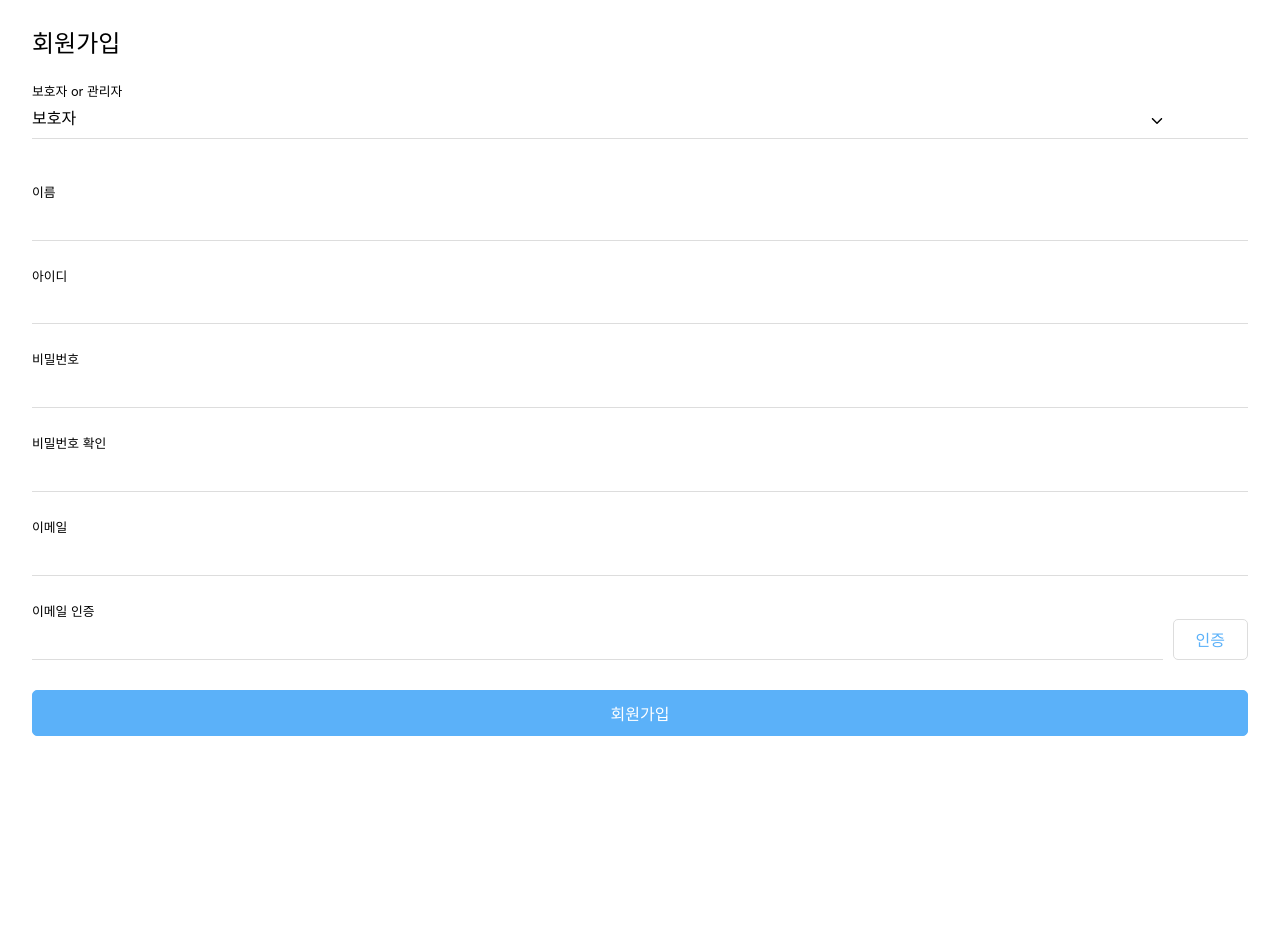
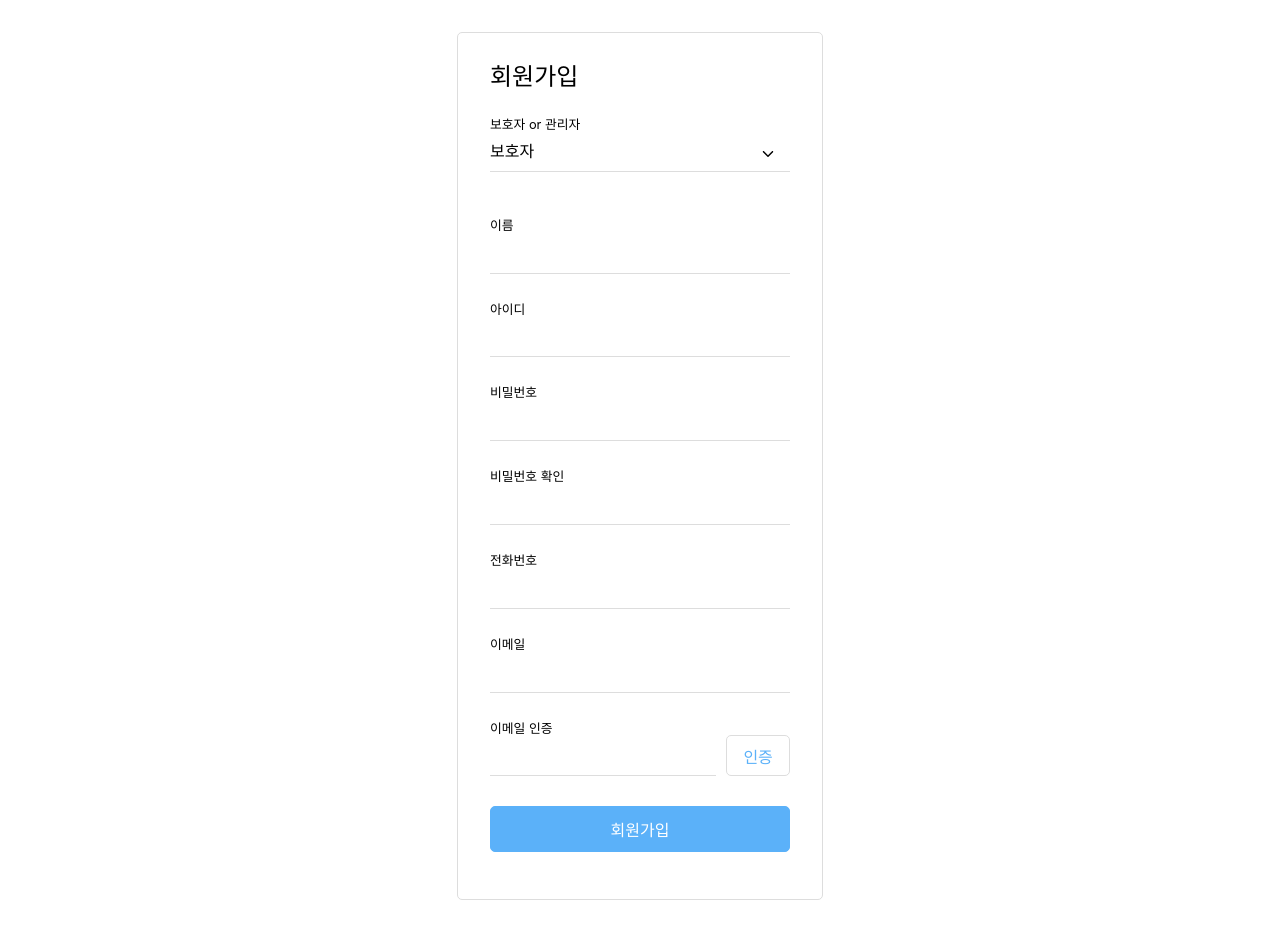
Before and after one commit to BBIYAC/anboo-react-frontend, a React (Create React App) app: page /signup in a window 1280 px wide. Before the commit the page ends 800 px from the top, so only its background shows below. Built offline with nearby package versions, Linux system fonts and the light colour scheme.

Commit message:
Add phonenumber in signup

```diff
--- a/src/components/atoms/Input/PhoneNumber.js
+++ b/src/components/atoms/Input/PhoneNumber.js
@@ -1,9 +1,14 @@
-import React from 'react';
+import React, {useState} from 'react';
 
 const PhoneNumber = () =>{
+    const [titPhone, setTitPhone] = useState('');
+    const onChange = (e) => {
+        setTitPhone(e.target.value);
+    };
     return(
         <React.Fragment>
-
+            <div className="tit-name">전화번호</div>
+            <input className="input-name" onChange={onChange} value={titPhone}></input>
         </React.Fragment>
     );
 };
--- a/src/index.css
+++ b/src/index.css
@@ -40,3 +40,13 @@ code {
   font-size: 1.5rem;
   margin-bottom: var(--margin-bottom);
 }
+
+/* Web View */
+@media screen and (min-width: 600px) {
+  body{
+    max-width: 300px;
+    border: var(--border-bottom);
+    border-radius: var(--border-radius);
+    margin: 2rem auto;
+  }
+}
```
Also changed, not shown: 1 other file (tests, documents, lock files or other folders).
